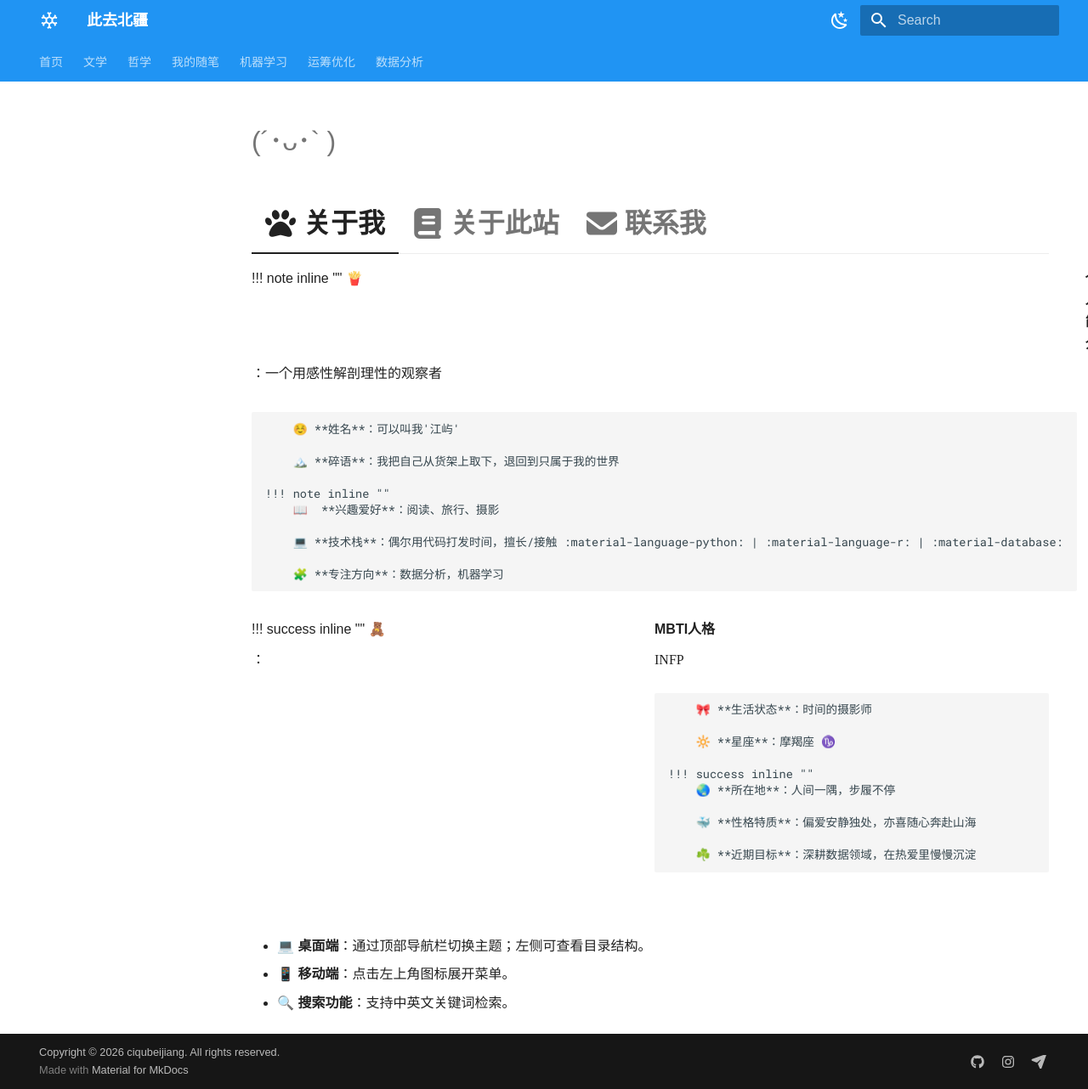
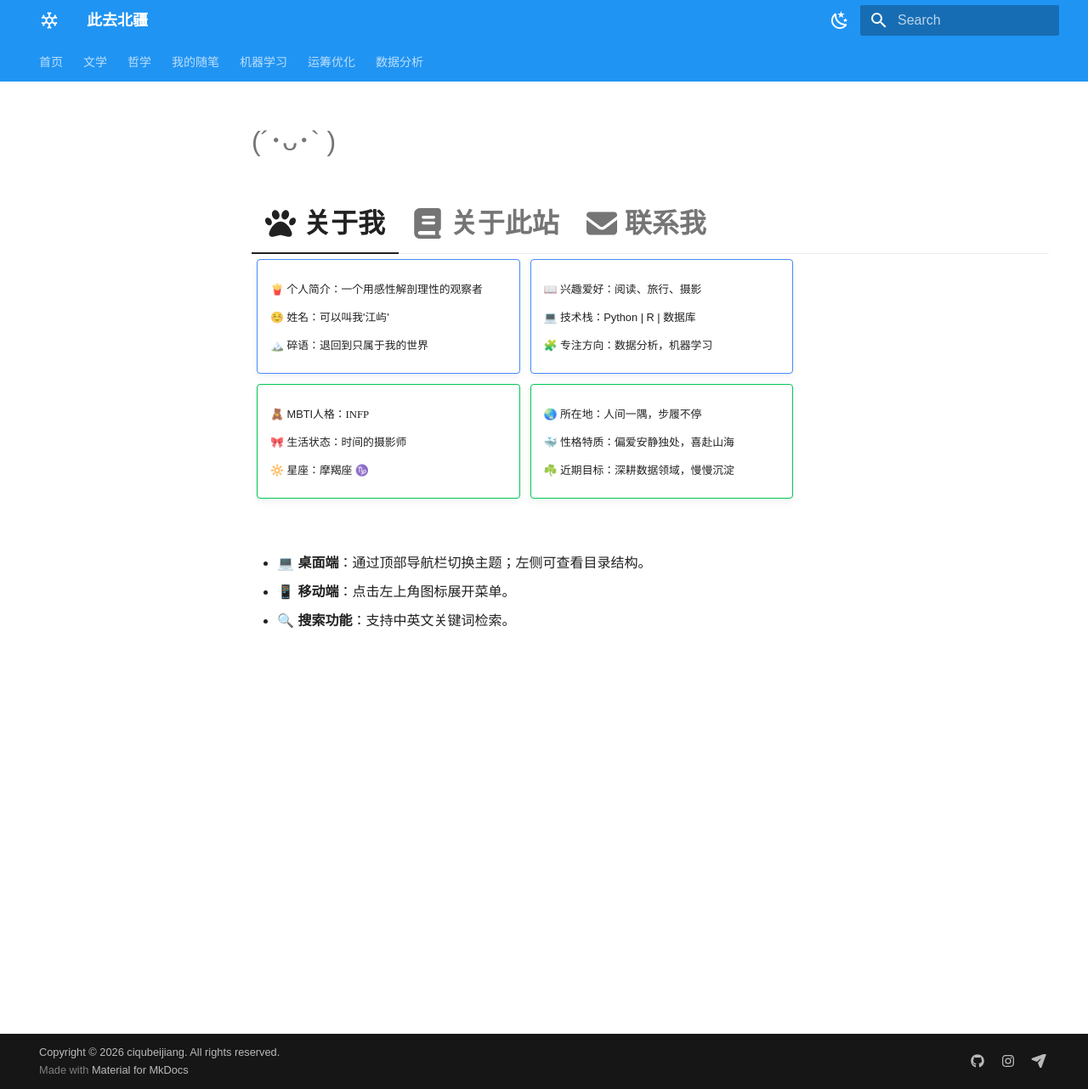
Before and after one commit to CiQuBeiJiang/CiQuBeiJiang.github.io, an MkDocs documentation site: the page built from docs/index.md, in a window 1280 px wide and 1282 px high. Shown: the whole window at 85% size. Built offline with MkDocs 1.6.1 and Material for MkDocs 9.7.7, drawn with Linux system fonts in a browser that asks for light colours; a style sheet for code colours, icons or effects is not loaded.

Commit message:
modify index

```diff
--- a/docs/index.md
+++ b/docs/index.md
@@ -8,38 +8,34 @@ hide:
 
 === "<font size = 6>:fontawesome-solid-paw: </font><font size = 6 face = '文泉驿正黑' >关于我</font>"
 
-    <div style="display: grid; grid-template-columns: 1fr 1fr; gap: 10px; margin-bottom: 10px;">
-        !!! note inline ""
-            🍟 **个人简介**：一个用感性解剖理性的观察者
+    !!! note inline ""
+        🍟 个人简介：一个用感性解剖理性的观察者
 
-            ☺️ **姓名**：可以叫我'江屿'
+        ☺️  姓名：可以叫我'江屿'
 
-            🏔️ **碎语**：我把自己从货架上取下，退回到只属于我的世界
+        🏔️  碎语：退回到只属于我的世界
 
-        !!! note inline ""
-            📖  **兴趣爱好**：阅读、旅行、摄影
+    !!! note inline ""
+        📖  兴趣爱好：阅读、旅行、摄影
 
-            💻 **技术栈**：偶尔用代码打发时间，擅长/接触 :material-language-python: | :material-language-r: | :material-database:
+        💻  技术栈：Python | R | 数据库
 
-            🧩 **专注方向**：数据分析，机器学习
-    </div>
+        🧩  专注方向：数据分析，机器学习
 
-    <div style="display: grid; grid-template-columns: 1fr 1fr; gap: 10px;">
-        !!! success inline ""
-            🧸 **MBTI人格**：<font face = "American Typewriter" >INFP</font>
 
-            🎀 **生活状态**：时间的摄影师
+    !!! success inline ""
+        🧸  MBTI人格：<font face = "American Typewriter" >INFP</font>
 
-            🔆 **星座**：摩羯座 ♑️
+        🎀  生活状态：时间的摄影师
 
-        !!! success inline ""
-            🌏 **所在地**：人间一隅，步履不停
+        🔆  星座：摩羯座 ♑️
 
-            🐳 **性格特质**：偏爱安静独处，亦喜随心奔赴山海
+    !!! success inline ""
+        🌏  所在地：人间一隅，步履不停
 
-            ☘️ **近期目标**：深耕数据领域，在热爱里慢慢沉淀
-    </div>
+        🐳  性格特质：偏爱安静独处，喜赴山海
 
+        ☘️  近期目标：深耕数据领域，慢慢沉淀
 
 === "<font size = 6>:fontawesome-solid-book: </font><font size = 6 face = '文泉驿正黑' >关于此站</font>"
 
@@ -59,7 +55,7 @@ hide:
 
 === "<font size = 6>:fontawesome-solid-envelope: </font><font size = 6 face = '文泉驿正黑' >联系我</font>"
 
-    - :fontawesome-solid-envelope:  <a href="mailto:1724961030@qq.com">个人邮箱</a>｜这是我的个人邮箱，欢迎和我交朋友
+    - :fontawesome-solid-envelope:  <a href="mailto:1724961030@qq.com">个人邮箱</a>
     - :fontawesome-brands-github: <a href="https://github.com/CiQuBeiJiang" target="_blank">GitHub</a> ｜ 存放我的项目代码与学习笔记
 
 <br>
--- a/docs/stylesheets/extra.css
+++ b/docs/stylesheets/extra.css
@@ -8,3 +8,23 @@
     font-family: 'LXGW';
     src: url('./LXGWWenKaiGBScreen.woff') format('woff');/*IE*/
 }
+.admonition.note.inline,
+.admonition.success.inline {
+    /* 每个块固定宽度，刚好一行放下2个，必成2行2列 */
+    width: 33% !important;
+    /* 所有块强制固定高度，视觉绝对对齐 */
+    height: 135px !important;
+    /* 块之间的间距 */
+    margin: 6px !important;
+    /* 强制顶部对齐*/
+    vertical-align: top !important;
+    /* 内部文字上下间距优化，不拥挤 */
+    padding: 12px 15px !important;
+    box-sizing: border-box !important;
+}
+/* 提示块内的文字样式优化 */
+.admonition-content p {
+    line-height: 1.8 !important;
+    margin: 5px 0 !important;
+    font-size: 15px !important;
+}
```
